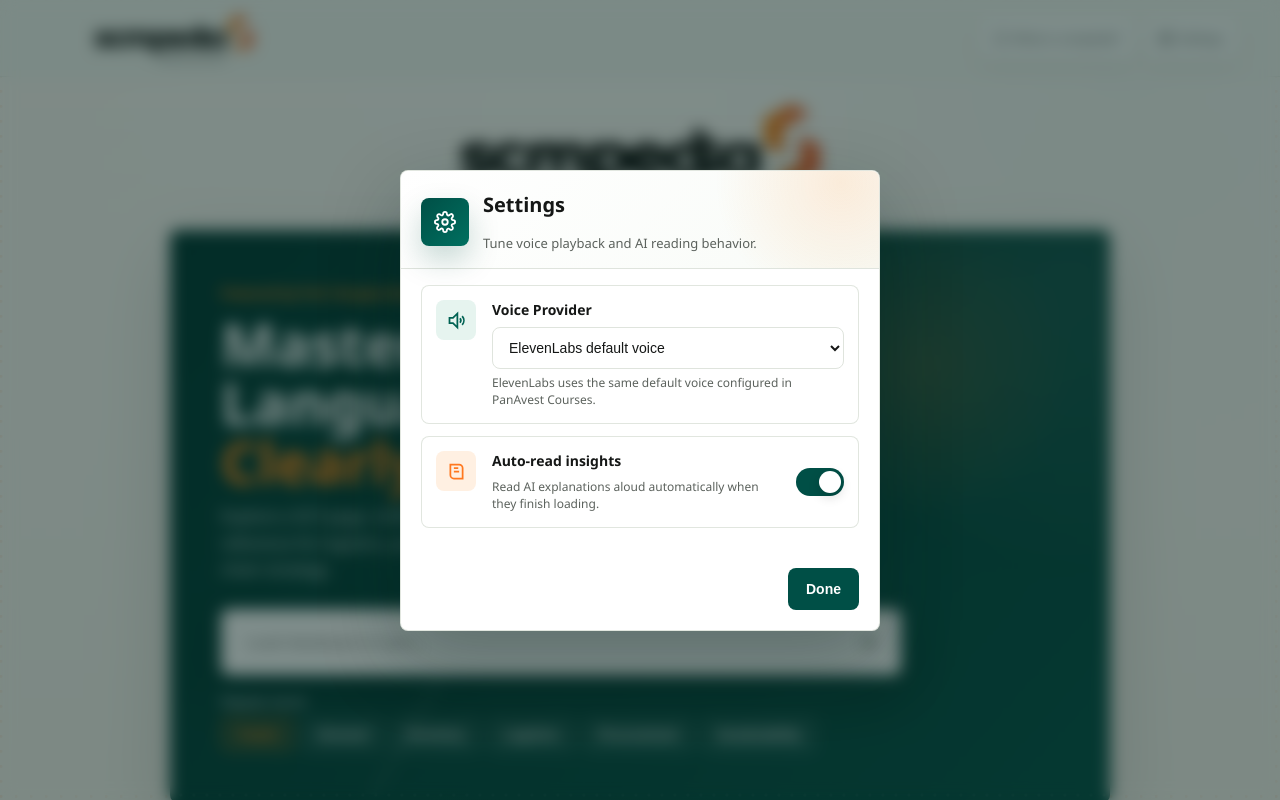
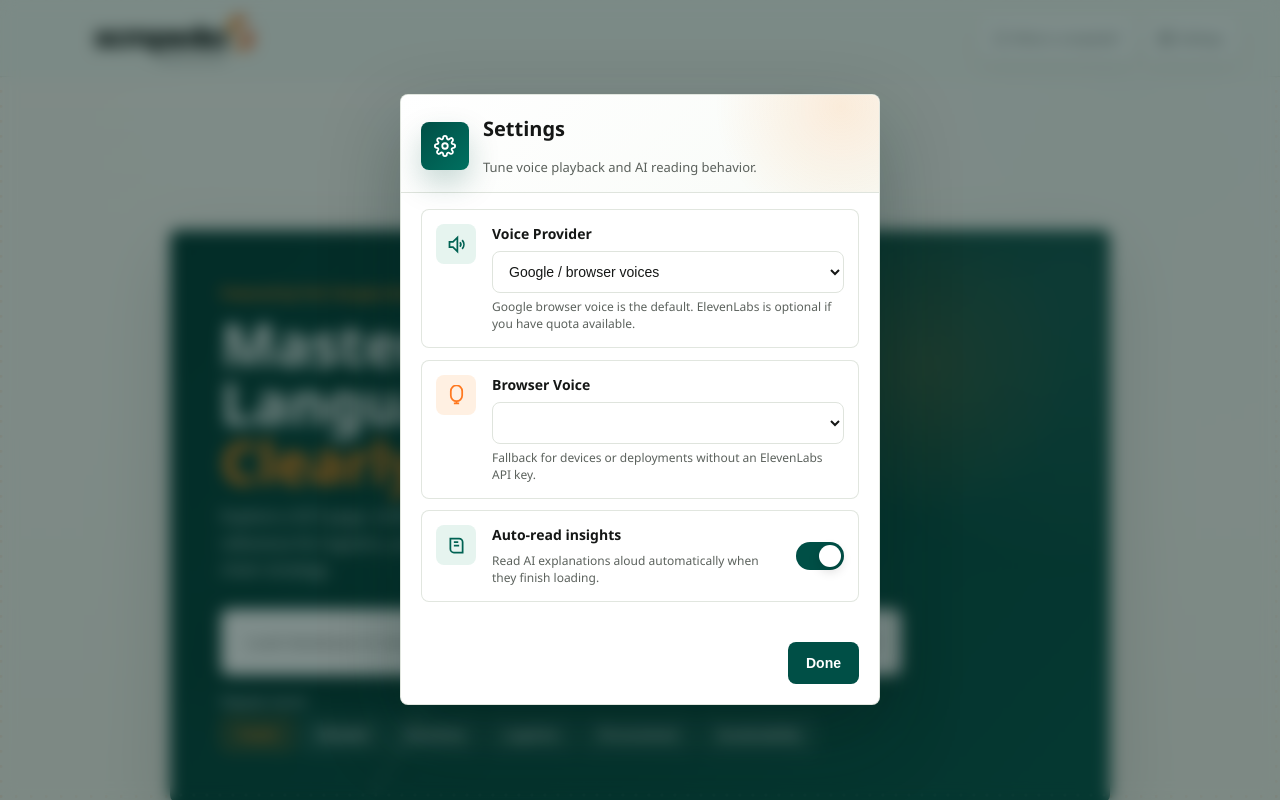
Before and after one commit to PanAvest/scmpedia, a React (Vite) app: page / in a window 1280 px wide. Both pictures are taken after a click on the button "Settings". Built offline with nearby package versions, Linux system fonts and the light colour scheme.

Commit message:
Default TTS to Google browser voice

```diff
--- a/src/App.tsx
+++ b/src/App.tsx
@@ -1776,7 +1776,7 @@
   const [preparingId, setPreparingId] = useState<string | null>(null)
   const [selectedVoiceURI, setSelectedVoiceURI] = useState<string>('')
   const [voices, setVoices] = useState<SpeechSynthesisVoice[]>([])
-  const [provider, setProvider] = useState<TTSProvider>('elevenlabs')
+  const [provider, setProvider] = useState<TTSProvider>('browser')
   const synth = useRef(window.speechSynthesis)
   const audioRef = useRef<HTMLAudioElement | null>(null)
   const audioUrlRef = useRef<string | null>(null)
@@ -2074,10 +2074,10 @@
                 value={tts.provider}
                 onChange={(e) => tts.setProvider(e.target.value as TTSProvider)}
               >
-                <option value="elevenlabs">ElevenLabs default voice</option>
-                <option value="browser">Browser voices</option>
+                <option value="browser">Google / browser voices</option>
+                <option value="elevenlabs">ElevenLabs voice</option>
               </select>
-              <div className="api-hint">ElevenLabs uses the same default voice configured in PanAvest Courses.</div>
+              <div className="api-hint">Google browser voice is the default. ElevenLabs is optional if you have quota available.</div>
             </div>
           </div>
 
```
